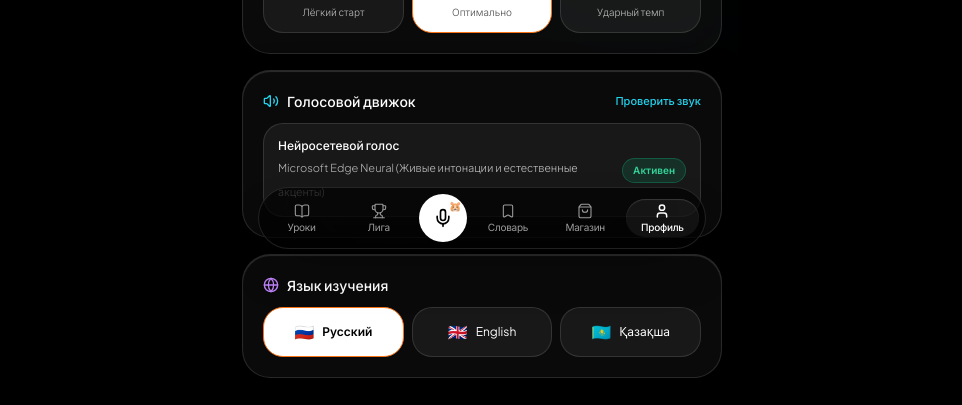
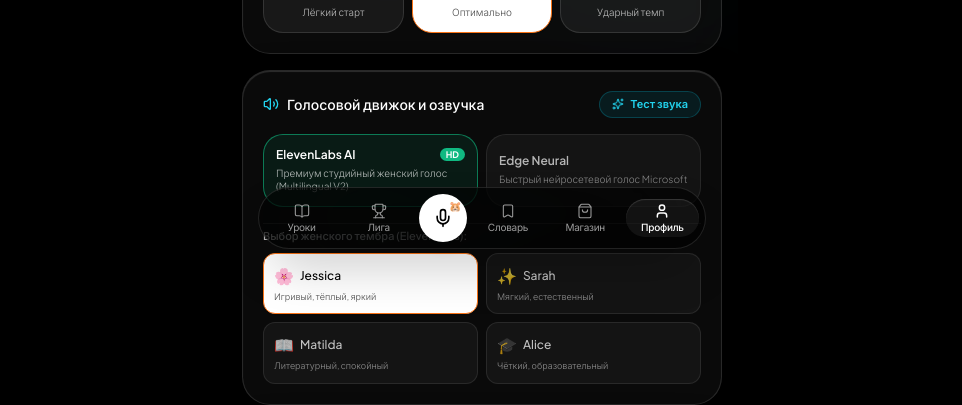
Before and after one commit to Iriska945/talkingo-hamster-tales, a React (Vite) app: page /settings in a window 1280 px wide. Shown: the part 539-944 px from the top of the page, without its empty margins (158-1120 px from the left). Built offline with nearby package versions, Linux system fonts and the light colour scheme; no server answers.

Commit message:
feat(tts): integrate ElevenLabs studio female voice engine with seamless Edge Neural fallback

```diff
--- a/src/context/AppContext.tsx
+++ b/src/context/AppContext.tsx
@@ -324,7 +324,13 @@
   const [voiceSettings, setVoiceSettings] = useState<VoiceSettings>(() => {
     try {
       const saved = localStorage.getItem(STORAGE_KEYS.VOICE);
-      return saved ? { ...INITIAL_VOICE_SETTINGS, ...JSON.parse(saved) } : INITIAL_VOICE_SETTINGS;
+      const parsed = saved ? JSON.parse(saved) : {};
+      return {
+        ...INITIAL_VOICE_SETTINGS,
+        ...parsed,
+        ttsEngine: parsed.ttsEngine || 'elevenlabs',
+        elevenlabsVoiceId: parsed.elevenlabsVoiceId || 'cgSgspJ2msm6clMCkdW9',
+      };
     } catch {
       return INITIAL_VOICE_SETTINGS;
     }
--- a/src/data/initialData.ts
+++ b/src/data/initialData.ts
@@ -150,7 +150,8 @@
   deepseekApiKey: "",
   deepseekBaseUrl: "",
   deepseekModel: "deepseek-v4-flash",
-  ttsEngine: "edgeneural",
+  ttsEngine: "elevenlabs",
+  elevenlabsVoiceId: "cgSgspJ2msm6clMCkdW9",
   voiceRate: 0.95,
   voicePitch: 1.1,
   soundEffects: true
--- a/src/pages/HomeLanding.tsx
+++ b/src/pages/HomeLanding.tsx
@@ -121,7 +121,7 @@
 
         {/* Footnote */}
         <p className="mt-5 text-[11px] text-[var(--app-text)] opacity-60 tracking-wide font-light">
-          Русский • English • Қазақша • Edge Neural HD Voice
+          Русский • English • Қазақша • ElevenLabs Studio HD Voice
         </p>
       </div>
 
--- a/src/pages/SettingsPage.tsx
+++ b/src/pages/SettingsPage.tsx
@@ -1,6 +1,6 @@
 import React, { useState } from 'react';
 import { useApp } from '../context/AppContext';
-import { speakWithBrowser, soundEffects } from '../services/voice';
+import { speakWithBrowser, speakWithEdgeNeural, soundEffects } from '../services/voice';
 import {
   Volume2,
   Globe,
@@ -15,6 +15,7 @@
   Moon,
   Layers,
   ChevronRight,
+  Radio,
 } from 'lucide-react';
 import { Link } from 'react-router-dom';
 
@@ -28,6 +29,7 @@
   const { lang, setLang, theme, setTheme, profile, voiceSettings, updateVoiceSettings, resetProgress } = useApp();
   const [selectedGoal, setSelectedGoal] = useState<number>(10);
   const [isLoggedIn, setIsLoggedIn] = useState(false);
+  const [isPlayingTest, setIsPlayingTest] = useState(false);
   const [userProfile, setUserProfile] = useState<{ name: string; email: string; avatar: string }>({
     name: profile.name,
     email: 'user@gmail.com',
@@ -45,15 +47,30 @@
     soundEffects.success();
   };
 
-  const handleTestVoice = () => {
+  const handleTestVoice = async () => {
     soundEffects.click();
+    setIsPlayingTest(true);
     const testPhrase =
       lang === 'ru'
-        ? 'Привет! Я твой голосовой помощник Talkingo.'
+        ? 'Привет! Это живой женский голос ElevenLabs в Talkingo.'
         : lang === 'en'
-        ? 'Hello! I am your Talkingo voice companion.'
-        : 'Сәлем! Мен сенің Talkingo серігіңмін.';
-    speakWithBrowser(testPhrase, lang);
+        ? 'Hello! This is ElevenLabs studio female voice in Talkingo.'
+        : 'Сәлем! Бұл Talkingo-дағы ElevenLabs студиялық дауысы.';
+
+    try {
+      if (voiceSettings.ttsEngine === 'webspeech') {
+        await speakWithBrowser(testPhrase, lang);
+      } else {
+        await speakWithEdgeNeural(testPhrase, lang, {
+          engine: voiceSettings.ttsEngine || 'elevenlabs',
+          voiceId: voiceSettings.elevenlabsVoiceId || 'cgSgspJ2msm6clMCkdW9',
+        });
+      }
+    } catch {
+      await speakWithBrowser(testPhrase, lang);
+    } finally {
+      setIsPlayingTest(false);
+    }
   };
 
   return (
@@ -228,36 +245,112 @@
         </div>
       </div>
 
-      {/* 5. Voice Settings (Microsoft Edge Neural) */}
-      <div className="liquid-glass p-5 space-y-3 relative z-10">
+      {/* 5. Voice Settings (ElevenLabs Studio Female Voice & Fallbacks) */}
+      <div className="liquid-glass p-5 space-y-4 relative z-10">
         <div className="flex items-center justify-between">
           <div className="flex items-center gap-2">
             <Volume2 className="w-4 h-4 text-cyan-400" />
             <h3 className="text-sm font-medium text-[var(--app-text)]">
-              Голосовой движок
+              Голосовой движок и озвучка
             </h3>
           </div>
           <button
             onClick={handleTestVoice}
-            className="text-[11px] font-medium text-cyan-400 hover:opacity-80 transition-opacity flex items-center gap-1"
+            disabled={isPlayingTest}
+            className="text-[11px] font-semibold text-cyan-500 dark:text-cyan-400 hover:opacity-80 transition-opacity flex items-center gap-1.5 px-3 py-1 rounded-full bg-cyan-500/10 border border-cyan-500/25 active:scale-95"
           >
-            Проверить звук
+            <Sparkles className={`w-3 h-3 ${isPlayingTest ? 'animate-spin' : ''}`} />
+            <span>{isPlayingTest ? 'Озвучиваю...' : 'Тест звука'}</span>
           </button>
         </div>
 
-        <div className="p-3.5 rounded-2xl bg-[var(--app-pill-glass-bg)] border border-[var(--app-glass-border)] flex items-center justify-between">
-          <div>
-            <span className="text-xs font-medium text-[var(--app-text)] block">
-              Нейросетевой голос
+        {/* Engine Switcher */}
+        <div className="grid grid-cols-2 gap-2">
+          <button
+            onClick={() => {
+              soundEffects.click();
+              updateVoiceSettings({ ttsEngine: 'elevenlabs' });
+            }}
+            className={`p-3 rounded-2xl border text-left transition-all ${
+              (voiceSettings.ttsEngine === 'elevenlabs' || !voiceSettings.ttsEngine)
+                ? 'border-emerald-500/60 bg-emerald-500/10 text-[var(--app-text)] shadow-sm'
+                : 'border-[var(--app-glass-border)] bg-[var(--app-pill-glass-bg)] opacity-70 hover:opacity-100'
+            }`}
+          >
+            <div className="flex items-center justify-between mb-1">
+              <span className="text-xs font-semibold">ElevenLabs AI</span>
+              {(voiceSettings.ttsEngine === 'elevenlabs' || !voiceSettings.ttsEngine) && (
+                <span className="text-[9px] bg-emerald-500 text-white font-bold px-1.5 py-0.2 rounded-full">HD</span>
+              )}
+            </div>
+            <span className="text-[10px] opacity-70 block font-light leading-snug">
+              Премиум студийный женский голос (Multilingual V2)
             </span>
-            <span className="text-[11px] opacity-70 font-light">
-              Microsoft Edge Neural (Живые интонации и естественные акценты)
+          </button>
+
+          <button
+            onClick={() => {
+              soundEffects.click();
+              updateVoiceSettings({ ttsEngine: 'edgeneural' });
+            }}
+            className={`p-3 rounded-2xl border text-left transition-all ${
+              voiceSettings.ttsEngine === 'edgeneural'
+                ? 'border-emerald-500/60 bg-emerald-500/10 text-[var(--app-text)] shadow-sm'
+                : 'border-[var(--app-glass-border)] bg-[var(--app-pill-glass-bg)] opacity-70 hover:opacity-100'
+            }`}
+          >
+            <div className="flex items-center justify-between mb-1">
+              <span className="text-xs font-semibold">Edge Neural</span>
+              {voiceSettings.ttsEngine === 'edgeneural' && (
+                <span className="text-[9px] bg-emerald-500 text-white font-bold px-1.5 py-0.2 rounded-full">OK</span>
+              )}
+            </div>
+            <span className="text-[10px] opacity-70 block font-light leading-snug">
+              Быстрый нейросетевой голос Microsoft
             </span>
+          </button>
+        </div>
+
+        {/* ElevenLabs Female Voices Selector */}
+        {(voiceSettings.ttsEngine === 'elevenlabs' || !voiceSettings.ttsEngine) && (
+          <div className="space-y-2 pt-1 border-t border-[var(--app-glass-border)]">
+            <span className="text-[11px] font-medium opacity-70 block">
+              Выбор женского тембра (ElevenLabs):
+            </span>
+            <div className="grid grid-cols-2 gap-2">
+              {[
+                { id: 'cgSgspJ2msm6clMCkdW9', name: 'Jessica', emoji: '🌸', desc: 'Игривый, тёплый, яркий' },
+                { id: 'EXAVITQu4vr4xnSDxMaL', name: 'Sarah', emoji: '✨', desc: 'Мягкий, естественный' },
+                { id: 'XrExE9yKIg1WjnnlVkGX', name: 'Matilda', emoji: '📖', desc: 'Литературный, спокойный' },
+                { id: 'Xb7hH8MSUJpSbSDYk0k2', name: 'Alice', emoji: '🎓', desc: 'Чёткий, образовательный' },
+              ].map((v) => {
+                const isSelected = (voiceSettings.elevenlabsVoiceId || 'cgSgspJ2msm6clMCkdW9') === v.id;
+                return (
+                  <button
+                    key={v.id}
+                    onClick={() => {
+                      soundEffects.click();
+                      updateVoiceSettings({ elevenlabsVoiceId: v.id });
+                    }}
+                    className={`p-2.5 rounded-xl border text-left transition-all ${
+                      isSelected
+                        ? 'border-orange-500 bg-[var(--app-cta-bg)] text-[var(--app-cta-text)] font-semibold shadow-sm'
+                        : 'border-[var(--app-glass-border)] bg-[var(--app-pill-glass-bg)] text-[var(--app-text)] opacity-75 hover:opacity-100'
+                    }`}
+                  >
+                    <div className="flex items-center gap-1.5">
+                      <span>{v.emoji}</span>
+                      <span className="text-xs font-medium">{v.name}</span>
+                    </div>
+                    <span className="text-[9px] opacity-70 block mt-0.5 truncate font-light">
+                      {v.desc}
+                    </span>
+                  </button>
+                );
+              })}
+            </div>
           </div>
-          <span className="text-[10px] font-semibold bg-emerald-500/15 border border-emerald-500/30 text-emerald-400 px-2.5 py-1 rounded-full">
-            Активен
-          </span>
-        </div>
+        )}
       </div>
 
       {/* 6. Language Selection */}
--- a/src/services/voice.ts
+++ b/src/services/voice.ts
@@ -145,11 +145,20 @@
   }
 };
 
-// Speak with high-quality free Microsoft Edge Neural TTS via backend
-export async function speakWithEdgeNeural(
+export interface TTSOptions {
+  engine?: 'elevenlabs' | 'edgeneural' | 'webspeech' | 'openai';
+  voiceId?: string;
+  voiceName?: string;
+  rate?: number;
+  pitch?: number;
+  apiKey?: string;
+}
+
+// Unified high-quality TTS: ElevenLabs studio female voice (default) with automatic Edge Neural fallback
+export async function speakWithTTS(
   text: string,
   lang: Language,
-  options?: { rate?: number; pitch?: number; voiceName?: string }
+  options?: TTSOptions
 ): Promise<void> {
   stopSpeaking();
   const cleanText = text
@@ -158,6 +167,10 @@
     .trim();
 
   if (!cleanText) return;
+
+  if (options?.engine === 'webspeech') {
+    return speakWithBrowser(cleanText, lang, options);
+  }
 
   try {
     const res = await fetch("/api/tts", {
@@ -168,14 +181,16 @@
       body: JSON.stringify({
         text: cleanText,
         language: lang,
+        engine: options?.engine ?? 'elevenlabs',
+        voiceId: options?.voiceId ?? 'cgSgspJ2msm6clMCkdW9', // Default female: Jessica
+        voiceName: options?.voiceName,
         rate: options?.rate ?? 1.0,
         pitch: options?.pitch ?? 0,
-        voiceName: options?.voiceName
       })
     });
 
     if (!res.ok) {
-      throw new Error(`Edge TTS HTTP ${res.status}`);
+      throw new Error(`TTS HTTP ${res.status}`);
     }
 
     const blob = await res.blob();
@@ -194,9 +209,18 @@
       audio.play().catch(() => resolve());
     });
   } catch (err) {
-    console.warn("Edge Neural TTS failed, falling back to browser speech:", err);
-    return speakWithBrowser(cleanText, lang);
+    console.warn("TTS backend failed, falling back to browser speech:", err);
+    return speakWithBrowser(cleanText, lang, options);
   }
+}
+
+// High-quality TTS helper (defaults to ElevenLabs female voice)
+export async function speakWithEdgeNeural(
+  text: string,
+  lang: Language,
+  options?: TTSOptions
+): Promise<void> {
+  return speakWithTTS(text, lang, options);
 }
 export function isSpeechRecognitionSupported(): boolean {
   if (typeof window === 'undefined') return false;
```
Also changed, not shown: src/pages/TalkPage.tsx (+7 -3 lines), 2 other files (tests, documents, lock files or other folders).
